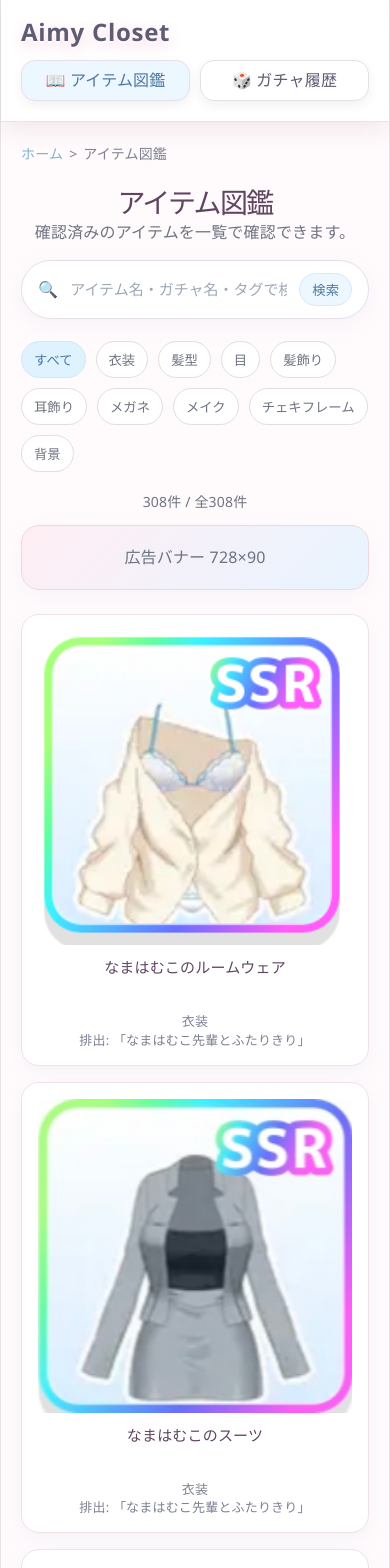
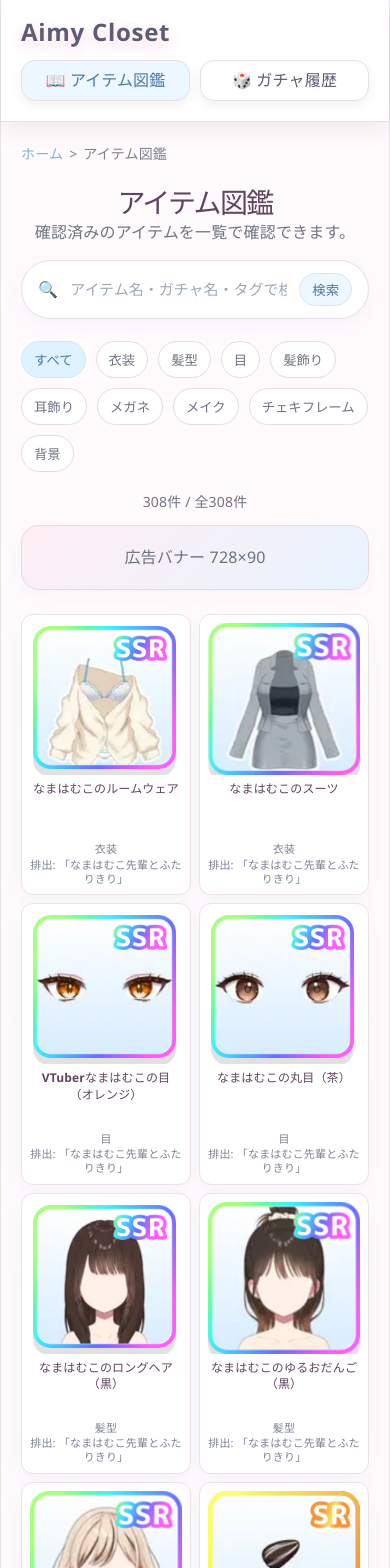
Before and after one commit to fuminori8-prog/aimy-closet, a React (Vite) app: page /item in a window 390 px wide. Shown: the top 1568 px of the page. Built offline with nearby package versions, Linux system fonts and the light colour scheme.

Commit message:
Fix mobile item grid and Japanese language

```diff
--- a/index.html
+++ b/index.html
@@ -1,7 +1,8 @@
 <!doctype html>
-<html lang="en">
+<html lang="ja">
   <head>
   <meta charset="UTF-8" />
+  <meta name="language" content="ja" />
   <meta name="viewport" content="width=device-width, initial-scale=1.0" />
   <meta name="google-site-verification" content="GHeVBj-dM0PwwqskCKnb2H5U2In35kbqFWYajVc-wIU" />
   <title>Aimy Closet</title>
--- a/src/App.css
+++ b/src/App.css
@@ -872,4 +872,48 @@ footer p {
   .logo-description{
     font-size:11px;
   }
+
+  /* スマホ：アイテムを横2列にする */
+@media (max-width: 599px) {
+  .item-grid {
+    grid-template-columns: repeat(2, minmax(0, 1fr));
+    gap: 8px;
+  }
+
+  .item-card {
+    min-width: 0;
+    padding: 8px;
+    border-radius: 12px;
+  }
+
+  .item-card .item-image {
+    width: 100%;
+    aspect-ratio: 1 / 1;
+    height: auto;
+    object-fit: contain;
+  }
+
+  .item-card h3 {
+    margin: 6px 0 4px;
+    font-size: 12px;
+    line-height: 1.35;
+  }
+
+  .item-card p {
+    font-size: 11px;
+    line-height: 1.3;
+  }
+
+  .rarity-badge {
+    font-size: 10px;
+    padding: 3px 6px;
+  }
 }
+/* 大型スマホ〜小型タブレット：横3列 */
+@media (min-width: 600px) and (max-width: 900px) {
+  .item-grid {
+    grid-template-columns: repeat(3, minmax(0, 1fr));
+    gap: 10px;
+  }
+}
+}
```
